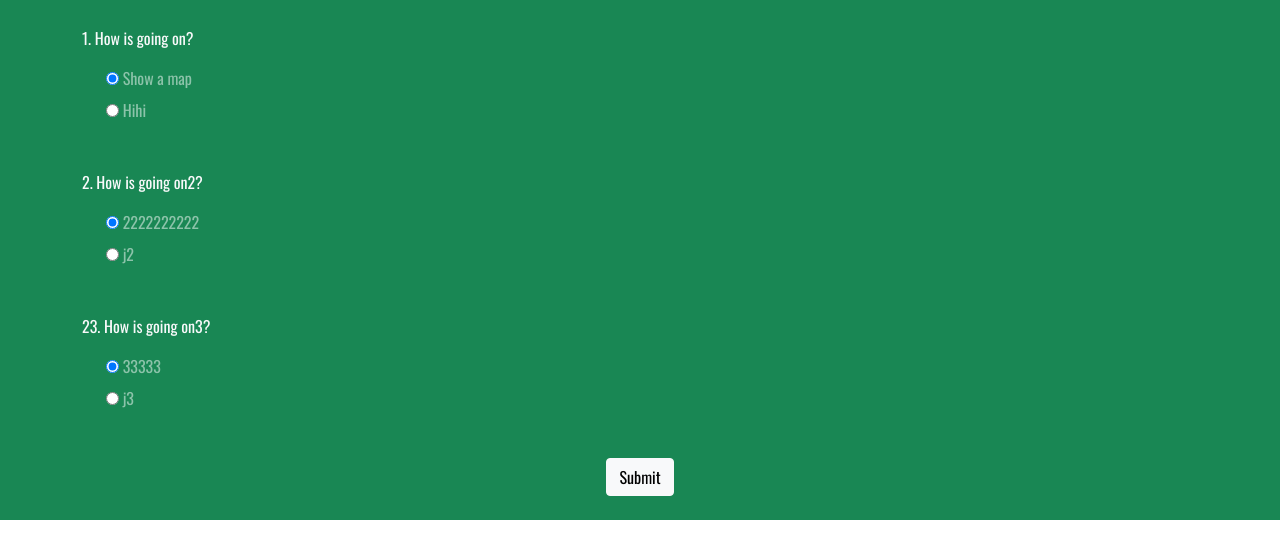
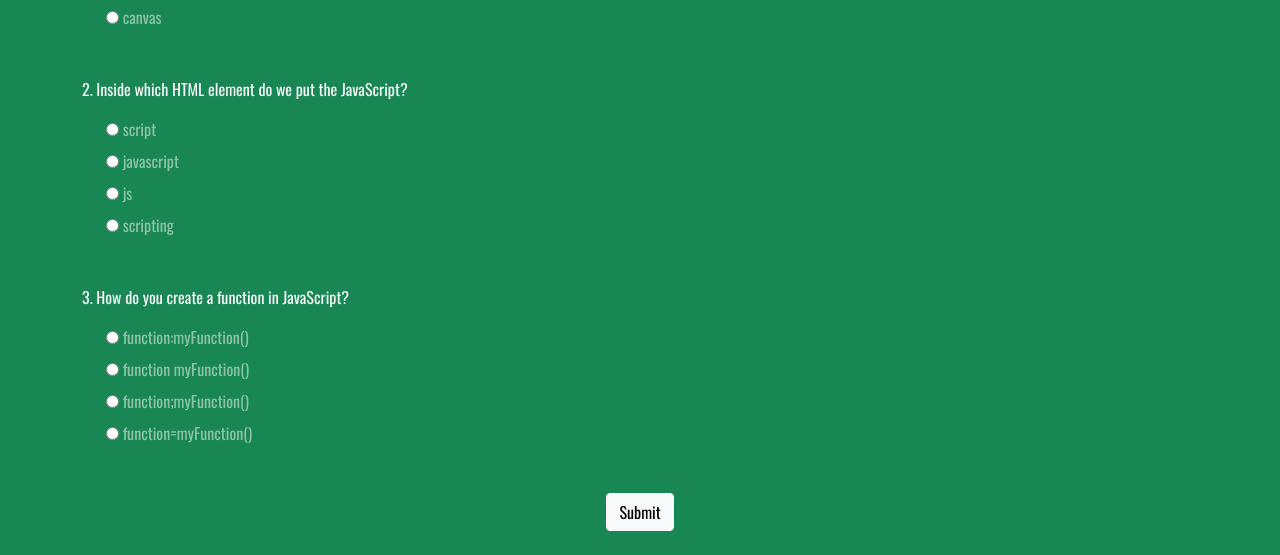
Before and after one commit to ciamac-da/ci-quiz-vanilla-js, a plain HTML site: page index.html in a window 1280 px wide. Shown: the part 289-844 px from the top of the page. Before the commit the page ends 809 px from the top, so only its background shows below. Drawn offline with nearby package versions, Linux system fonts and the light colour scheme.

Commit message:
Verified by Marti4n v1.0.3 checking answers

```diff
--- a/index.html
+++ b/index.html
@@ -15,7 +15,7 @@
 </head>
 <body>
     <!-- Top Section-->
-    <div class="intro py-3 bg-white text-center">
+    <div class="intro py-3 bg-white text-center position-fixed w-100">
         <div class="container">
             <h2 class="text-success display-3 my-4">Ci Vanilla Quiz</h2>
         </div>
@@ -27,7 +27,7 @@
             <form action="" class="quiz-form text-light">
                 <div class="my-5">
                     <p class="load font-weight-normal">
-                        1. How is going on?
+                        1. Which of the following tag is used for javascript?
                     </p>
                     <div class="form-check my-2 text-white-50">
                         <input
@@ -35,9 +35,8 @@
                         class=""
                         name="q1"
                         value="A"
-                        checked
                         >
-                        <label for="" class="form-check-label">Show a map</label>
+                        <label for="" class="form-check-label"> input</label>
                     </div>
                     <div class="form-check my-2 text-white-50">
                         <input
@@ -45,12 +44,28 @@
                         name="q1"
                         value="B"
                         >
-                        <label for="" class="form-check-label">Hihi</label>
+                        <label for="" class="form-check-label"> article</label>
+                    </div>
+                    <div class="form-check my-2 text-white-50">
+                        <input
+                        type="radio"
+                        name="q1"
+                        value="C"
+                        >
+                        <label for="" class="form-check-label"> body</label>
+                    </div>
+                    <div class="form-check my-2 text-white-50">
+                        <input
+                        type="radio"
+                        name="q1"
+                        value="D"
+                        >
+                        <label for="" class="form-check-label"> canvas</label>
                     </div>
                 </div>
                 <div class="my-5">
                     <p class="load font-weight-normal">
-                        2. How is going on2?
+                        2. Inside which HTML element do we put the JavaScript?
                     </p>
                     <div class="form-check my-2 text-white-50">
                         <input
@@ -58,9 +73,8 @@
                         class=""
                         name="q2"
                         value="A"
-                        checked
                         >
-                        <label for="" class="form-check-label">2222222222</label>
+                        <label for="" class="form-check-label">script</label>
                     </div>
                     <div class="form-check my-2 text-white-50">
                         <input
@@ -68,12 +82,28 @@
                         name="q2"
                         value="B"
                         >
-                        <label for="" class="form-check-label">j2</label>
+                        <label for="" class="form-check-label">javascript</label>
+                    </div>
+                    <div class="form-check my-2 text-white-50">
+                        <input
+                        type="radio"
+                        name="q2"
+                        value="C"
+                        >
+                        <label for="" class="form-check-label">js</label>
+                    </div>
+                    <div class="form-check my-2 text-white-50">
+                        <input
+                        type="radio"
+                        name="q2"
+                        value="D"
+                        >
+                        <label for="" class="form-check-label">scripting</label>
                     </div>
                 </div>
                 <div class="my-5">
                     <p class="load font-weight-normal">
-                        23. How is going on3?
+                       3. How do you create a function in JavaScript?
                     </p>
                     <div class="form-check my-2 text-white-50">
                         <input
@@ -81,9 +111,8 @@
                         class=""
                         name="q3"
                         value="A"
-                        checked
                         >
-                        <label for="" class="form-check-label">33333</label>
+                        <label for="" class="form-check-label">function:myFunction()</label>
                     </div>
                     <div class="form-check my-2 text-white-50">
                         <input
@@ -91,7 +120,23 @@
                         name="q3"
                         value="B"
                         >
-                        <label for="" class="form-check-label">j3</label>
+                        <label for="" class="form-check-label">function myFunction()</label>
+                    </div>
+                    <div class="form-check my-2 text-white-50">
+                        <input
+                        type="radio"
+                        name="q3"
+                        value="C"
+                        >
+                        <label for="" class="form-check-label">function;myFunction()</label>
+                    </div>
+                    <div class="form-check my-2 text-white-50">
+                        <input
+                        type="radio"
+                        name="q3"
+                        value="D"
+                        >
+                        <label for="" class="form-check-label">function=myFunction()</label>
                     </div>
                 </div>
                 <div class="text-center">
--- a/index.js
+++ b/index.js
@@ -0,0 +1,15 @@
+const form = document.querySelector(".quiz-form")
+
+const correctAnswers = ["D", "A", "B"]
+
+form.addEventListener("submit", e => {
+    e.preventDefault()
+    let score = 0
+    const userAnswers = [form.q1.value, form.q2.value, form.q3.value]
+    userAnswers.forEach((answer, index) => {
+        if (answer === correctAnswers[index]) {
+            score += 10
+        }
+        console.log(score)
+        })
+        })
```
